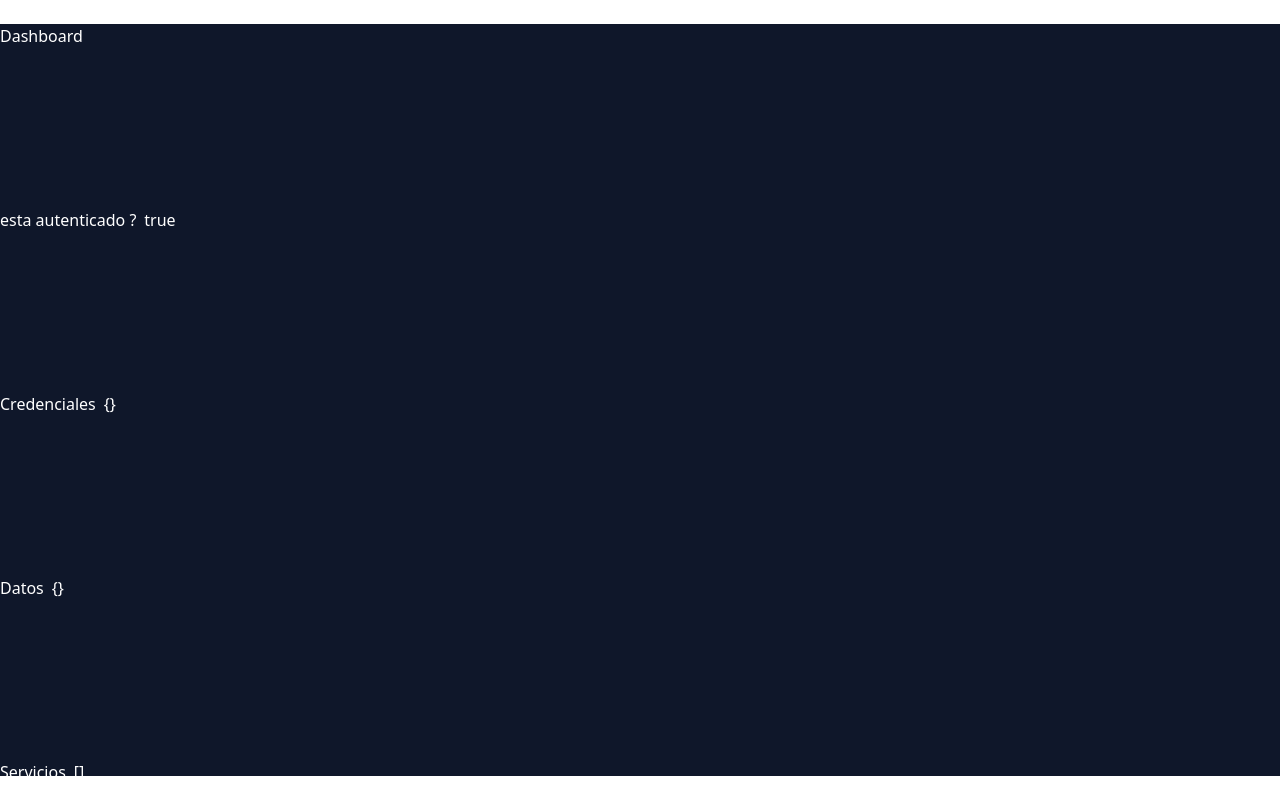
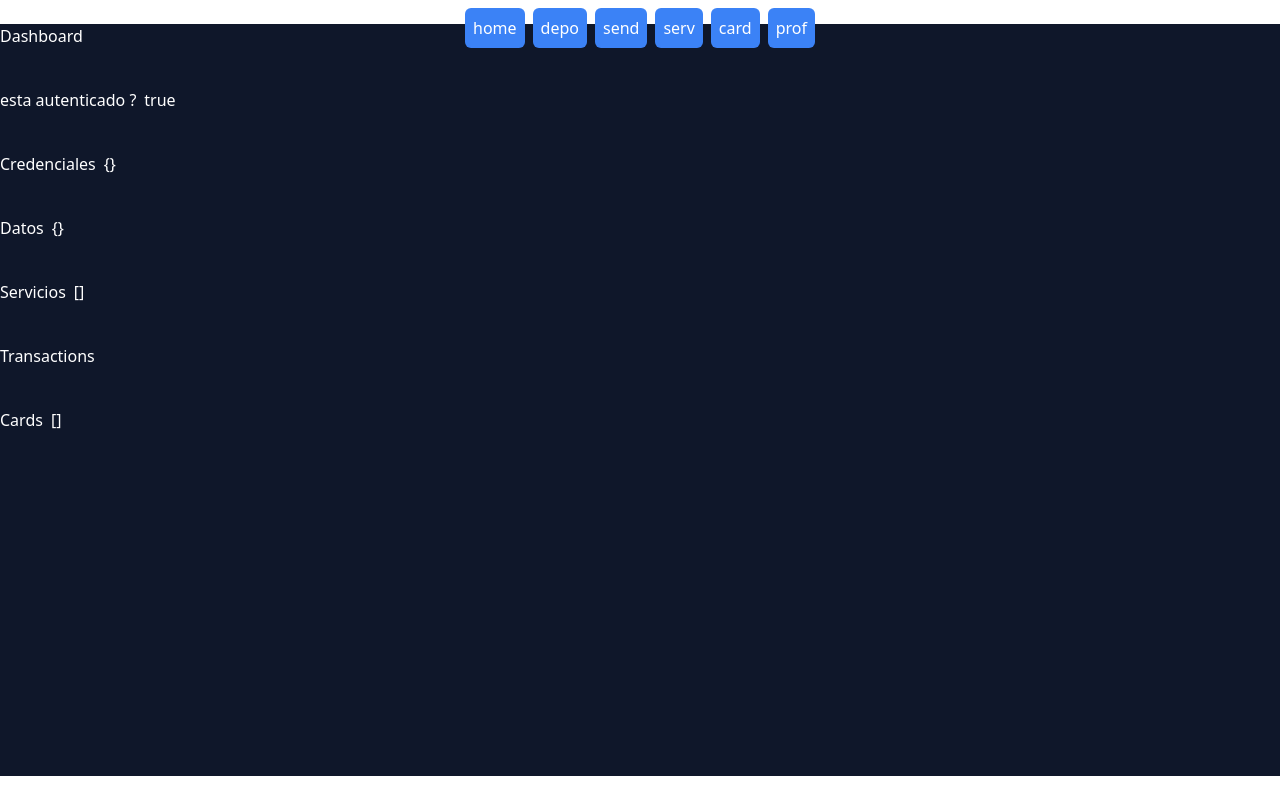
Before and after one commit to Nicoogf/DigitalMoneyApp, a Next.js app: page /dashboard in a window 1280 px wide. Built offline with nearby package versions, Linux system fonts and the light colour scheme; no server answers.

Commit message:
Sprint 2: mostrar datos y rutas del front

```diff
--- a/src/app/dashboard/layout.jsx
+++ b/src/app/dashboard/layout.jsx
@@ -1,4 +1,5 @@
 'use client'
+import Nabvar from '@/components/Nabvar'
 import { useAuth } from '@/context/UserContext'
 import React from 'react'
 
@@ -7,6 +8,7 @@ const LayoutPage = ({children}) => {
 
   return (
     <div className="text-white h-[100%] overflow-hidden overflow-y-scroll">
+       <Nabvar />
         {children}
 
     </div>
--- a/src/app/dashboard/page.jsx
+++ b/src/app/dashboard/page.jsx
@@ -1,7 +1,9 @@
 'use client'
+import { useCards } from '@/context/CardsContext'
 import { useServices } from '@/context/ServiceContext'
 import { useTransaction } from '@/context/TransactionsContext'
 import { useAuth } from '@/context/UserContext'
+import Link from 'next/link'
 import React ,{useEffect} from 'react'
 
 
@@ -9,19 +11,20 @@ const HomePage = () => {
   const { isAutenticated ,credentialsUser , getDataUser, dataUser} = useAuth()
   const { listServices } = useServices()
   const {transactionsList , getListTransactions , getListTransferences, transferencesList} = useTransaction()
+  const { cardsList ,fetchCards } = useCards()
 
-  useEffect( ()=> {
-    getDataUser(credentialsUser?.user_id)
-  } , [credentialsUser])
 
   useEffect( () => {
+    getDataUser(credentialsUser?.user_id)
     getListTransactions(credentialsUser?.id)
     getListTransferences(credentialsUser?.id)
+    fetchCards(credentialsUser?.id)
 },[credentialsUser])
 
 
+
   return (
-    <div className="text-white flex flex-col  gap-y-40">
+    <div className="text-white flex flex-col  gap-y-10">
         Dashboard
 
         <section className="flex flex-row gap-2">
@@ -55,6 +58,12 @@ const HomePage = () => {
         <p> {JSON.stringify(transferencesList)} </p>
         </section>
 
+        <section className="flex flex-row gap-2">
+        <p>Cards </p>
+        <p> {JSON.stringify(cardsList)} </p>
+        </section>
+
+
     </div>
   )
 }
--- a/src/app/layout.jsx
+++ b/src/app/layout.jsx
@@ -3,6 +3,7 @@ import { AuthProvider } from "@/context/UserContext";
 import "./globals.css";
 import { ServiceProvider } from "@/context/ServiceContext";
 import { TransactionProvider } from "@/context/TransactionsContext";
+import { CardsProvider } from "@/context/CardsContext";
 
 export const metadata = {
   title: "Digital Money App",
@@ -13,6 +14,7 @@ export default function RootLayout({ children }) {
   return (
     <html lang="es">
       <AuthProvider>
+        <CardsProvider>
           <TransactionProvider>
             <ServiceProvider>
 
@@ -24,6 +26,7 @@ export default function RootLayout({ children }) {
 
             </ServiceProvider>
           </TransactionProvider>
+        </CardsProvider>
       </AuthProvider>
     </html>
   );
--- /dev/null
+++ b/src/axios/Cards.js
@@ -0,0 +1,17 @@
+import axios from "./axios.instanse.js"
+import Cookies from 'js-cookie';
+
+export const getCardsRequest = async (accountId, token) => {
+    try {
+        const token = Cookies.get('token')
+        const response = await axios.get(`/api/accounts/${accountId}/cards`, {
+            headers: {
+                Authorization: `${token}`,
+            }
+        });
+        return response.data;
+    } catch (error) {
+        console.error("Error fetching cards:", error);
+        throw error;
+    }
+};
--- /dev/null
+++ b/src/components/Nabvar.jsx
@@ -0,0 +1,29 @@
+import Link from 'next/link'
+import React from 'react'
+
+const Nabvar = () => {
+  return (
+    <nav className="absolute top-2 w-full flex flex-row items-center justify-center gap-x-2">
+    <Link href="/dashboard" className="p-2 rounded-md bg-blue-500 text-white">
+    home
+    </Link>
+    <Link href="/dashboard/get-money" className="p-2 rounded-md bg-blue-500 text-white">
+    depo
+    </Link>
+    <Link href="/dashboard/send" className="p-2 rounded-md bg-blue-500 text-white">
+    send
+    </Link>
+    <Link href="/dashboard/services" className="p-2 rounded-md bg-blue-500 text-white">
+    serv
+    </Link>
+    <Link href="/dashboard/cards" className="p-2 rounded-md bg-blue-500 text-white">
+    card
+    </Link>
+    <Link href="/dashboard/profile" className="p-2 rounded-md bg-blue-500 text-white">
+    prof
+    </Link>
+  </nav>
+  )
+}
+
+export default Nabvar
--- /dev/null
+++ b/src/context/CardsContext.jsx
@@ -0,0 +1,37 @@
+'use client'
+import React, { createContext, useContext, useState } from 'react';
+import { CreateCardRequest, DeleteCardRequest, getCardRequest, getCardsRequest } from '@/axios/Cards';
+
+const CardsContext = createContext();
+
+export const useCards = () => {
+    const context = useContext(CardsContext);
+    if (!context) {
+        throw new Error("useCards debe ser utilizado dentro del CardsProvider");
+    }
+    return context;
+};
+
+export const CardsProvider = ({ children }) => {
+    const [cardsList, setCardsList] = useState([]);
+
+
+
+    const fetchCards = async (accountId) => {
+        try {
+            const data = await getCardsRequest(accountId);
+            console.log("Las cards son :" , data)
+            setCardsList(data);
+        } catch (error) {
+            console.log(error)
+        }
+    };
+
+
+
+    return (
+        <CardsContext.Provider value={{ fetchCards, cardsList }}>
+            {children}
+        </CardsContext.Provider>
+    );
+};
```
Lines whose indentation alone changed are shown as unchanged.
